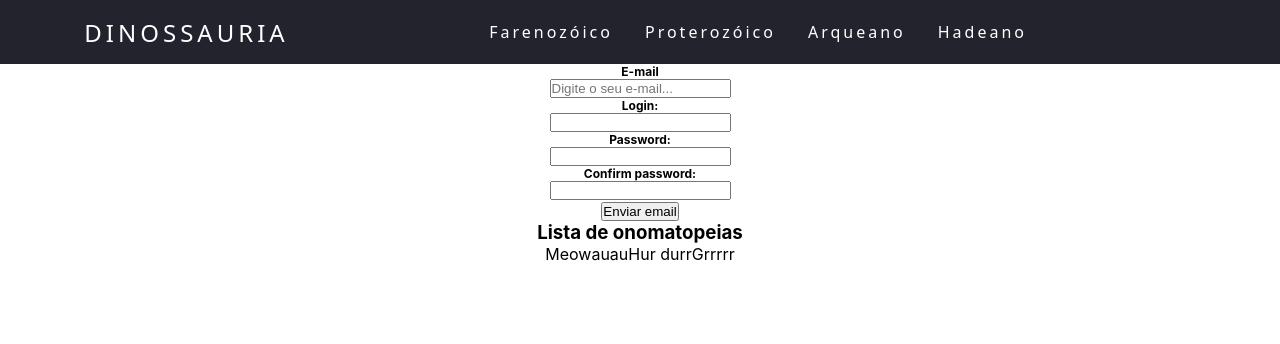
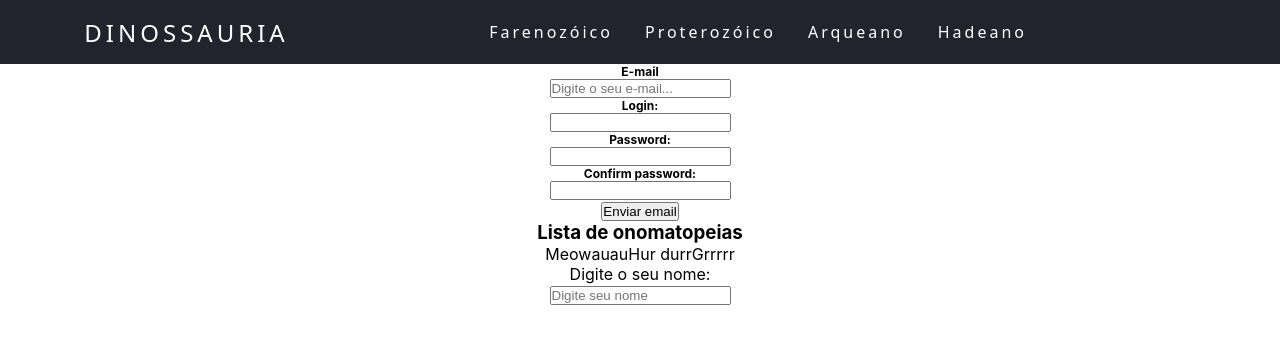
Before and after one commit to Gabaraael/DinoCard, a React (Create React App) app: page / in a window 1280 px wide. Shown: the top 344 px of the page. Built offline with nearby package versions, Linux system fonts and the light colour scheme.

Commit message:
State Lift - transferindo states entre componentes

```diff
--- a/src/App.js
+++ b/src/App.js
@@ -3,15 +3,22 @@ import Navbar from './components/navbar/Navbar';
 import Card from './components/cards/Card';
 import Form from './components/form/Form';
 import ShowList from './components/showList/ShowList';
+import {useState} from 'react'
+import MyName from './components/myName/MyName';
+import Saudacao from './components/saudacao/Saudacao';
+
 function App() {
 
   const meusItens = ['Meow', 'auau', 'Hur durr', 'Grrrrr']
+  const [nome, setNome] = useState()
 
   return (
     <div className="App">
         <Navbar url="https://mj-gallery.com/6db24f88-7735-4b9d-8bbf-85c16e1aeeb4/grid_0.png"/>
         <Form></Form>
         <ShowList itens={[meusItens]}></ShowList>
+        <MyName setNome={setNome}></MyName>
+        <Saudacao nome={nome}> </Saudacao>
       <header className="App-header">
       </header>
     </div>
--- /dev/null
+++ b/src/components/myName/MyName.js
@@ -0,0 +1,13 @@
+
+
+function MyName({setNome}) {
+
+  return (
+    <div>
+      <p>Digite o seu nome:</p>
+      <input type="text" placeholder="Digite seu nome" onChange={(e) => setNome(e.target.value)}></input>
+    </div>
+  )
+}
+
+export default MyName
--- /dev/null
+++ b/src/components/saudacao/Saudacao.js
@@ -0,0 +1,15 @@
+
+
+function Saudacao({nome}) {
+  function gerarSaudacao(anything) {
+    return `Hello, ${anything}, are you okay?`
+  }
+
+  return (
+    <div>
+      <p>{nome && gerarSaudacao(nome)}</p>
+    </div>
+  )
+}
+
+export default Saudacao
```
Also changed, not shown: src/components/myName/MyName.module.css (added), src/components/saudacao/Saudacao.module.css (added).
